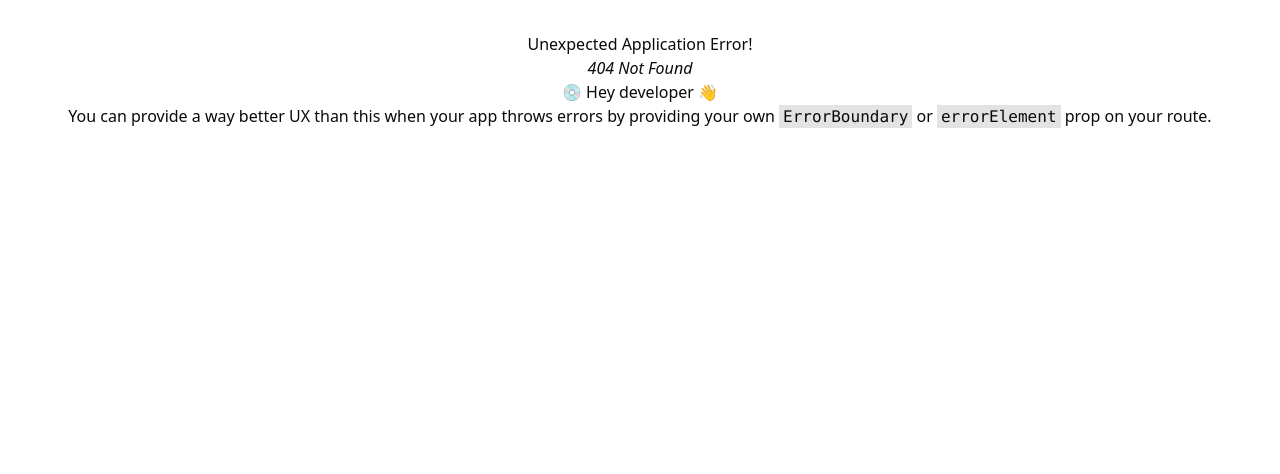
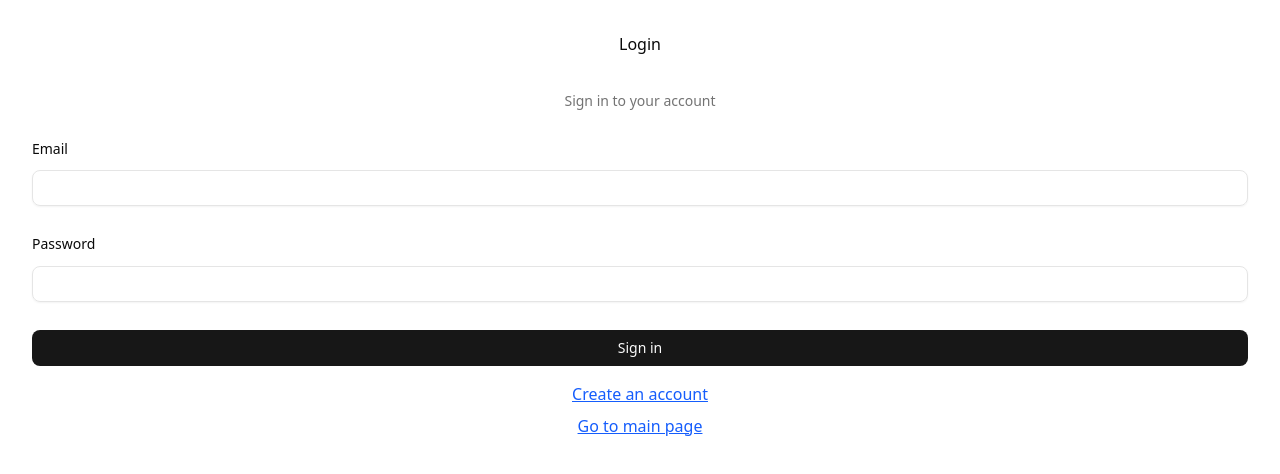
Before and after one commit to verbey/book-exchange-service-demo, a React (Vite) app: page /login in a window 1280 px wide. Before the commit this address had no page. Shown: the top 474 px of the page. Built offline with nearby package versions, Linux system fonts and the light colour scheme.

Commit message:
Conditionally display form on auth page

```diff
--- a/src/features/auth/AuthPage.tsx
+++ b/src/features/auth/AuthPage.tsx
@@ -1,11 +1,28 @@
-import RegisterForm from "./RegisterForm";
-import { Link } from "react-router";
+"use client"
+
+import RegisterForm from "./RegisterForm"
+import LoginForm from "./LoginForm"
+import useAuthPage from "./useAuthPage"
+import { Link } from "react-router"
 
 function AuthPage() {
-    return <div>
-        <RegisterForm />
-        <Link to="/" className="underline text-blue-600 hover:text-blue-700">Go to main page</Link>
-    </div>;
+    const { mode, opposite } = useAuthPage()
+
+    return (
+        <div>
+            {mode === "login" ? <LoginForm /> : <RegisterForm />}
+
+            <div className="mt-4">
+                <Link to={opposite.to} className="underline text-blue-600 hover:text-blue-700">
+                    {opposite.text}
+                </Link>
+            </div>
+
+            <div className="mt-2">
+                <Link to="/" className="underline text-blue-600 hover:text-blue-700">Go to main page</Link>
+            </div>
+        </div>
+    )
 }
 
-export default AuthPage;
+export default AuthPage
--- /dev/null
+++ b/src/features/auth/useAuthPage.tsx
@@ -0,0 +1,31 @@
+"use client"
+
+import { useMemo } from "react"
+import { useLocation } from "react-router"
+
+type AuthMode = "login" | "register"
+
+export function useAuthPage() {
+    const location = useLocation()
+
+    const { mode } = useMemo(() => {
+        const pathname = location?.pathname || ""
+
+        let mode: AuthMode = "register"
+        if (pathname.includes("/login")) mode = "login"
+        else if (pathname.includes("/register")) mode = "register"
+        return { mode }
+    }, [location])
+
+    const opposite = useMemo(() => {
+        if (mode === "register") return { to: "/login", text: "Go to login page" }
+        return { to: "/register", text: "Create an account" }
+    }, [mode])
+
+    return {
+        mode,
+        opposite,
+    }
+}
+
+export default useAuthPage
--- a/src/main.tsx
+++ b/src/main.tsx
@@ -14,11 +14,15 @@ const router = createBrowserRouter([
   {
     path: "/register",
     element: <AuthPage />
+  },
+  {
+    path: "/login",
+    element: <AuthPage />
   }
 ]);
 
 createRoot(document.getElementById('root')!).render(
   <StrictMode>
     <RouterProvider router={router} />
-  </StrictMode>
+  </StrictMode>,
 )
```
